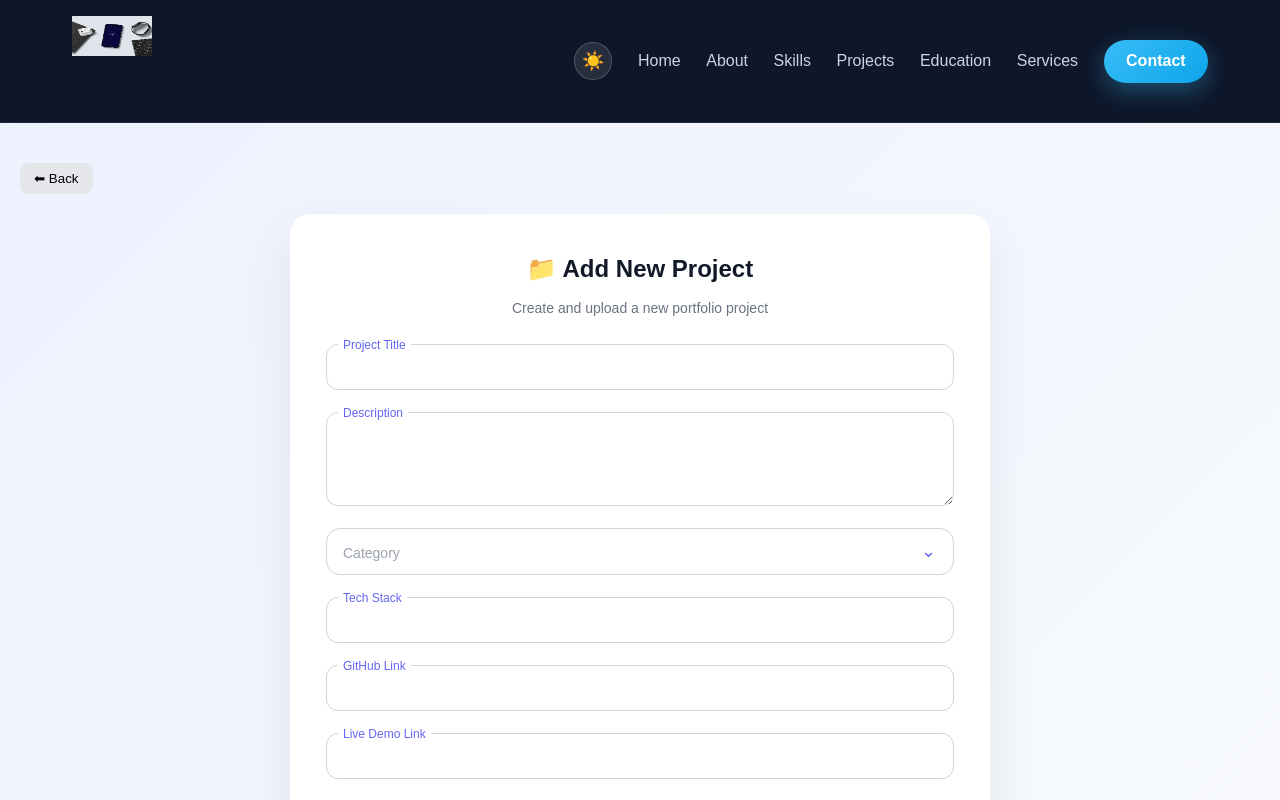
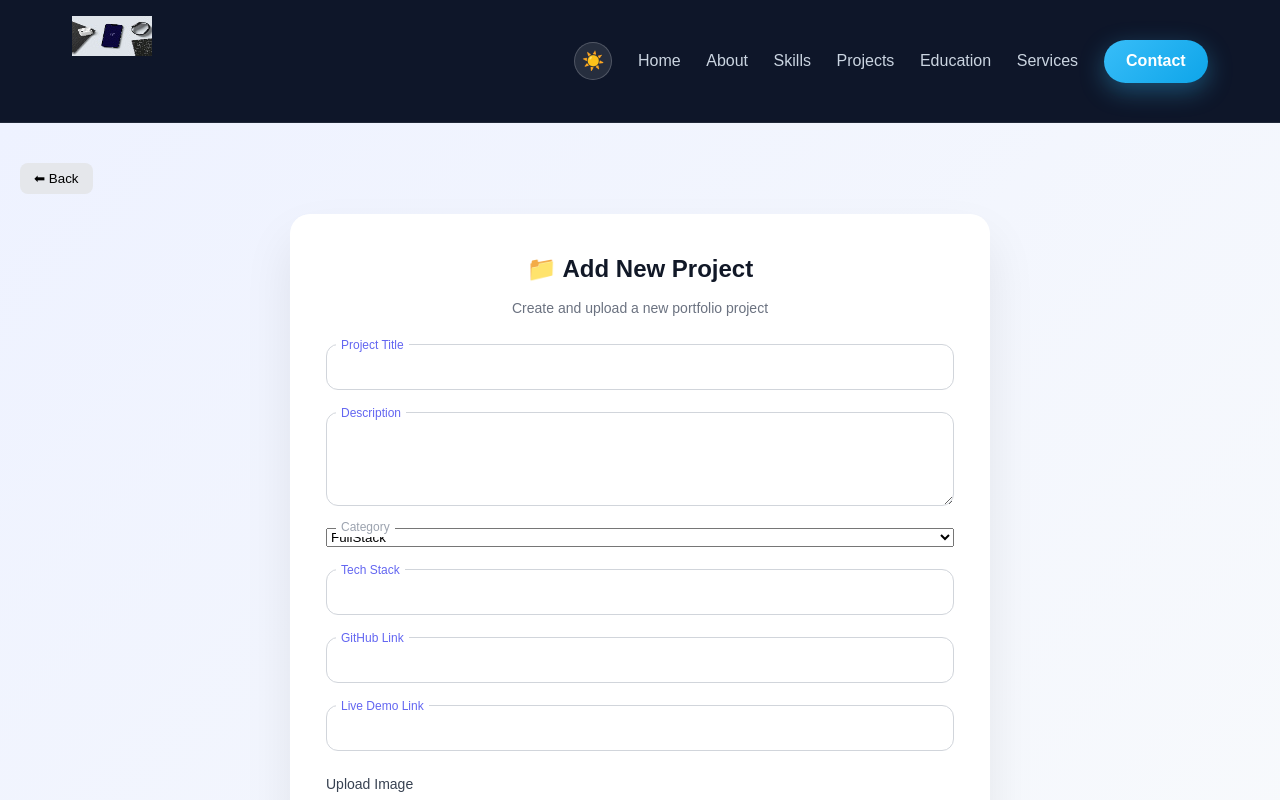
Before and after one commit to Aryanjinjariya/Portfolio-Website1, a React (Vite) app in the folder client/: page /add-project in a window 1280 px wide. Shown: the top 800 px of the page. Built offline with nearby package versions, Linux system fonts and the light colour scheme; sample sign-in values are in the browser's storage.

Commit message:
Fixed category

```diff
--- a/client/src/Admin/AddProject.jsx
+++ b/client/src/Admin/AddProject.jsx
@@ -128,19 +128,10 @@ const AddProject = () => {
 					</div>
 
 					{/* CATEGORY */}
-					<div className='input-group select-group'>
-						<label className='select-label'>Category</label>
-
+					<div className='input-group'>
 						<select
-							name='category'
 							value={data.category}
-							required
-							onChange={e =>
-								setData({
-									...data,
-									category: e.target.value
-								})
-							}
+							onChange={e => setData({ ...data, category: e.target.value })}
 						>
 							<option value='Frontend'>Frontend</option>
 							<option value='Backend'>Backend</option>
@@ -148,6 +139,8 @@ const AddProject = () => {
 							<option value='Mobile'>Mobile</option>
 							<option value='UI/UX'>UI/UX</option>
 						</select>
+
+						<label className={data.category ? 'active' : ''}>Category</label>
 					</div>
 
 					{/* TECH STACK */}
--- a/client/src/App.css
+++ b/client/src/App.css
@@ -3083,3 +3083,15 @@ body.dark .select-label {
 	background: #0f172a;
 	color: #38bdf8;
 }
+
+.input-group label {
+  position: absolute;
+  top: 12px;
+  left: 10px;
+  transition: 0.2s;
+}
+
+.input-group label.active {
+  top: -10px;
+  font-size: 12px;
+}
```
